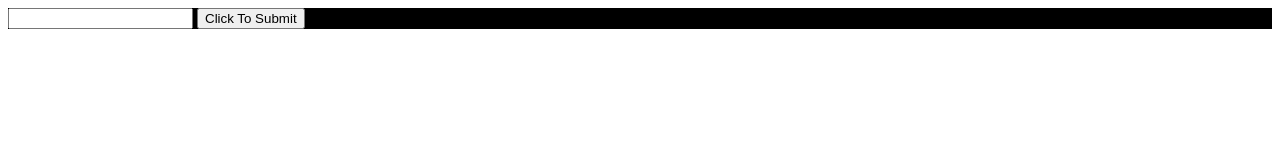
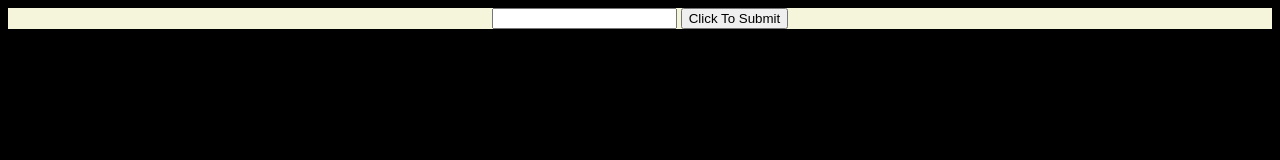
Before and after one commit to staten-island-tech/dom-manipulation-project-OctavioM3, a plain HTML site: page index.html in a window 1280 px wide. Drawn offline with Linux system fonts and the light colour scheme.

Commit message:
LKJKLJNKL

```diff
--- a/dom.js
+++ b/dom.js
@@ -6,7 +6,7 @@ const DOMSelectors = {
 };
 
 function back(background) {
-background.style.backgroundColor = "black";
+background.style.backgroundColor = "beige";
 };
 
 back(DOMSelectors.box);
--- a/index.html
+++ b/index.html
@@ -3,6 +3,7 @@
     <meta charset="UTF-8">
     <meta name="viewport" content="width=device-width, initial-scale=1.0">
     <title>Document</title>
+    <link rel="stylesheet" href="style.css" />
 </head>
 <body>
     <div id="back-box">
--- /dev/null
+++ b/style.css
@@ -0,0 +1,7 @@
+#back-box {
+    background-color: beige;
+    text-align: center;
+}
+body {
+    background-color: black;
+}
```
